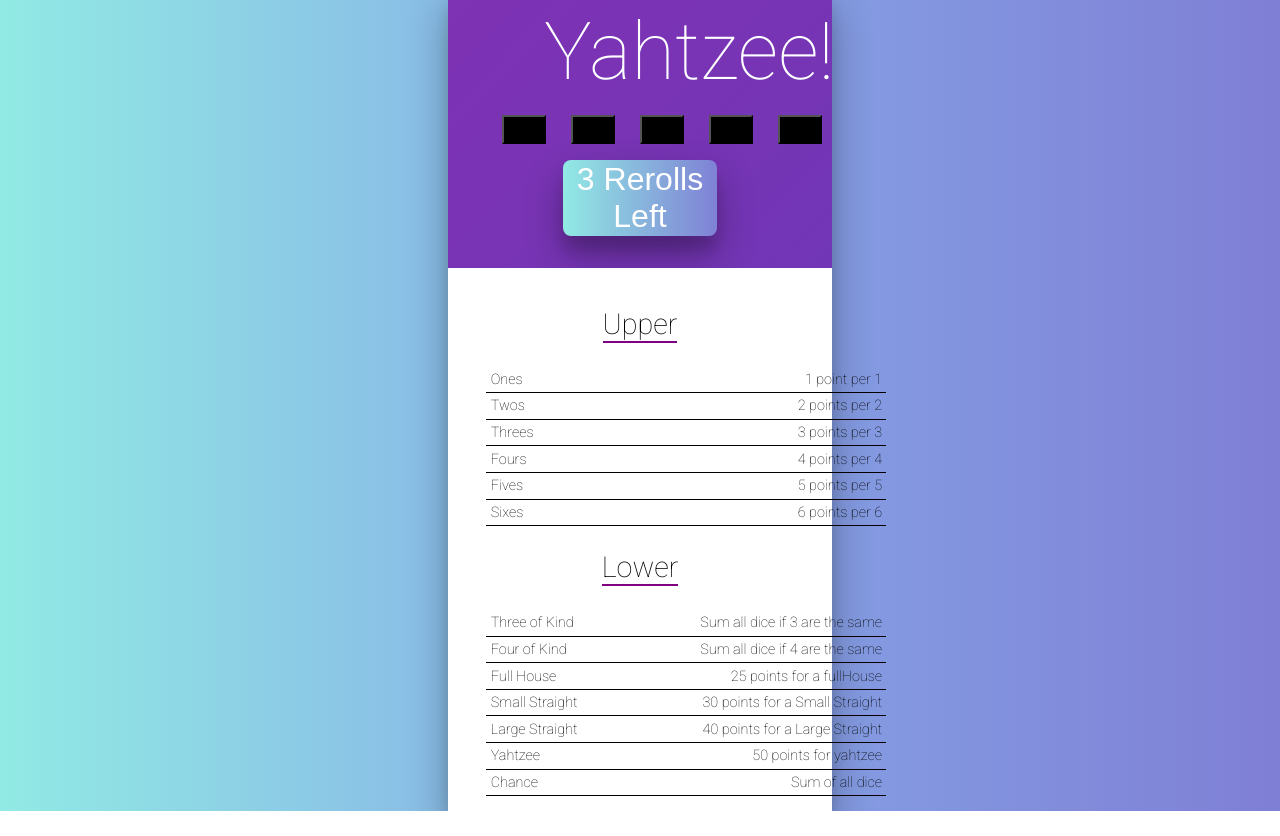
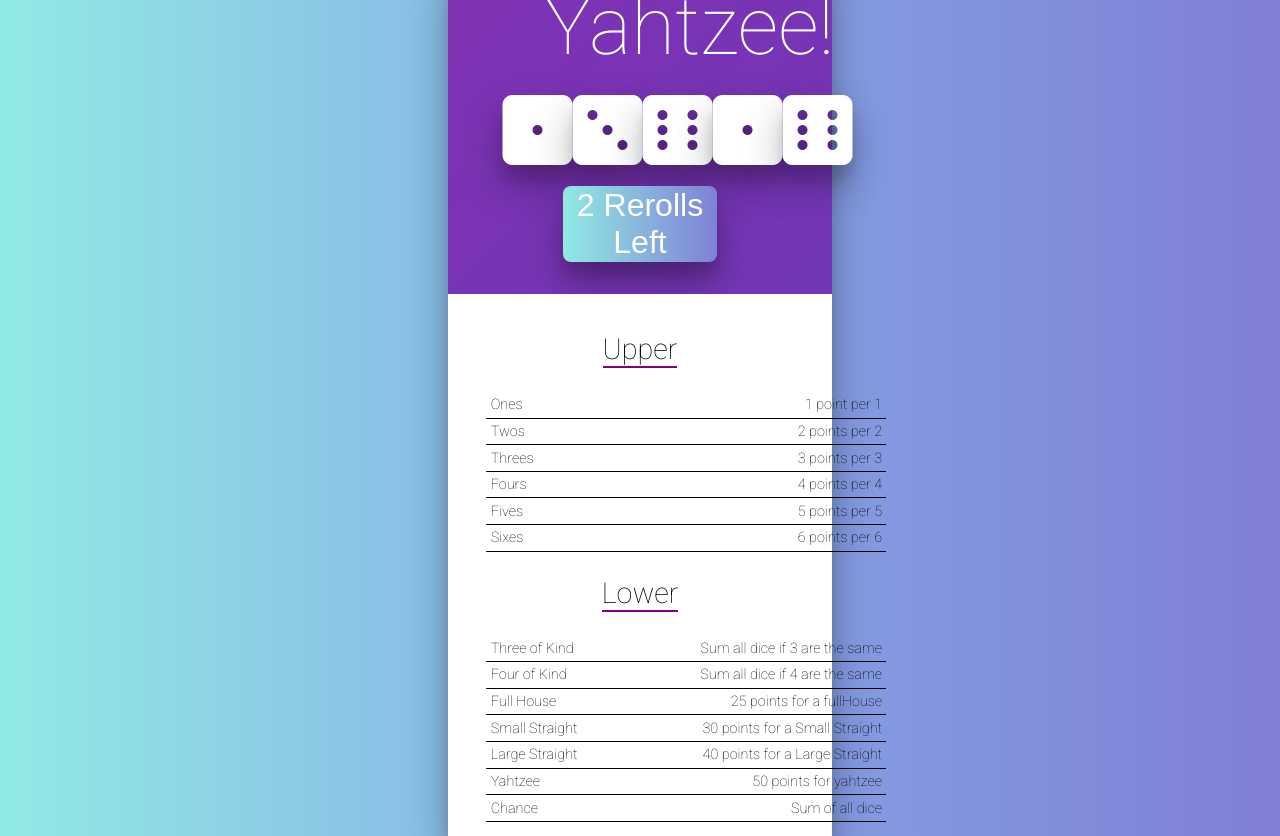
Before and after one commit to JosueJMartinez/react-yahtzee, a React (Create React App) app: page / in a window 1280 px wide. Before the commit the page ends 811 px from the top, so only its background shows below. Built offline with nearby package versions, Linux system fonts and the light colour scheme.

Commit message:
refactored dice icons look better, and lokcing while rolling was broken had to refix

```diff
--- a/src/css/Die.css
+++ b/src/css/Die.css
@@ -1,14 +1,14 @@
 /* Original Styles For Numbers, before icons added in */
-.Die {
+/* .Die {
 	font-size: 25px;
 	display: inline-block;
 	padding: 0.5em 0.8em;
 	font-family: monospace;
 	font-weight: bold;
-	/* background-color: black; */
+	background-color: black;
 	color: white;
 	margin-right: 1em;
-}
+} */
 
 /* THE NICER STYLES MADE FOR THE FONT-AWESOME ICONS... */
 
--- a/src/js/components/Dice.jsx
+++ b/src/js/components/Dice.jsx
@@ -14,6 +14,7 @@
 						idx={idx}
 						key={idx}
 						isRolling={this.props.isRolling}
+						disable={this.props.disable}
 					/>
 				))}
 			</div>
--- a/src/js/components/Die.jsx
+++ b/src/js/components/Die.jsx
@@ -1,9 +1,10 @@
-import React, { Component } from 'react';
+import React, { Component, Fragment } from 'react';
 import '../../css/Die.css';
 
 class Die extends Component {
 	static defaultProps = {
-		die: [ 'one', 'two', 'three', 'four', 'five', 'six' ]
+		die: [ 'one', 'two', 'three', 'four', 'five', 'six' ],
+		val: 6
 	};
 
 	handleClick = e => {
@@ -11,25 +12,26 @@
 	};
 
 	render() {
+		// <button
+		// 	// className={`Die `}
+		// 	// style={{ backgroundColor: this.props.locked ? 'grey' : 'black' }}
+		// 	// onClick={this.handleClick}
+		// 	// disabled={this.props.isRolling}
+		// >
+		const { die, val, locked, isRolling, disable } = this.props;
 		return (
-			<button
-				className={`Die `}
-				style={{ backgroundColor: this.props.locked ? 'grey' : 'black' }}
-				onClick={this.handleClick}
-				disabled={this.props.isRolling}
-			>
-				{this.props.val ? (
-					<i
-						className={`fas fa-dice-${this.props.die[
-							this.props.val - 1
-						]} ${this.props.isRolling && !this.props.locked
-							? 'Die-rolling'
-							: ''}`}
-					/>
-				) : (
-					''
-				)}
-			</button>
+			<Fragment>
+				<i
+					className={`Die fas fa-dice-${die[val - 1]} ${isRolling &&
+						!locked &&
+						'Die-rolling'} ${locked && 'Die-locked'} fa-5x`}
+					// style={{
+					// 	backgroundColor: locked ? 'grey' : 'black'
+					// }}
+					onClick={this.handleClick}
+					disabled={disable}
+				/>
+			</Fragment>
 		);
 	}
 }
--- a/src/js/components/Game.jsx
+++ b/src/js/components/Game.jsx
@@ -28,21 +28,32 @@
 				yahtzee: undefined,
 				chance: undefined
 			},
-
 			isRolling: false
 		};
+
 		this.roll = this.roll.bind(this);
 		this.doScore = this.doScore.bind(this);
 		this.toggleLocked = this.toggleLocked.bind(this);
 	}
 
+	componentDidMount() {
+		this.animateRoll();
+	}
+	animateRoll = () => {
+		this.setState(
+			st => ({
+				isRolling: true
+			}),
+			() => {
+				setTimeout(this.roll, 1000);
+			}
+		);
+	};
+
 	roll(evt) {
 		// setState to roll dice
-		this.setState(st => ({
-			isRolling: true
-		}));
+
 		// delay to setState after 1 sec till animation finished
-		setTimeout(() => {
 		this.setState(st => ({
 			dice: st.dice.map(
 				(d, i) => (st.locked[i] ? d : Math.ceil(Math.random() * 6))
@@ -51,12 +62,11 @@
 			rollsLeft: st.rollsLeft - 1,
 			isRolling: false
 		}));
-		}, 1000);
 	}
 
 	toggleLocked(idx) {
 		// toggle whether idx is in locked or not
-		if (this.state.rollsLeft > 0)
+		if (this.state.rollsLeft > 0 && !this.state.isRolling)
 			this.setState(st => ({
 				locked: [
 					...st.locked.slice(0, idx),
@@ -94,6 +104,7 @@
 							locked={this.state.locked}
 							handleClick={this.toggleLocked}
 							isRolling={this.state.isRolling}
+							disable={this.state.rollsLeft === 0}
 						/>
 						<div className="Game-button-wrapper">
 							<button
@@ -101,7 +112,7 @@
 								disabled={
 									this.state.locked.every(x => x) || this.state.isRolling
 								}
-								onClick={this.roll}
+								onClick={this.animateRoll}
 							>
 								{this.state.rollsLeft} Rerolls Left
 							</button>
```
Lines whose indentation alone changed are shown as unchanged.
